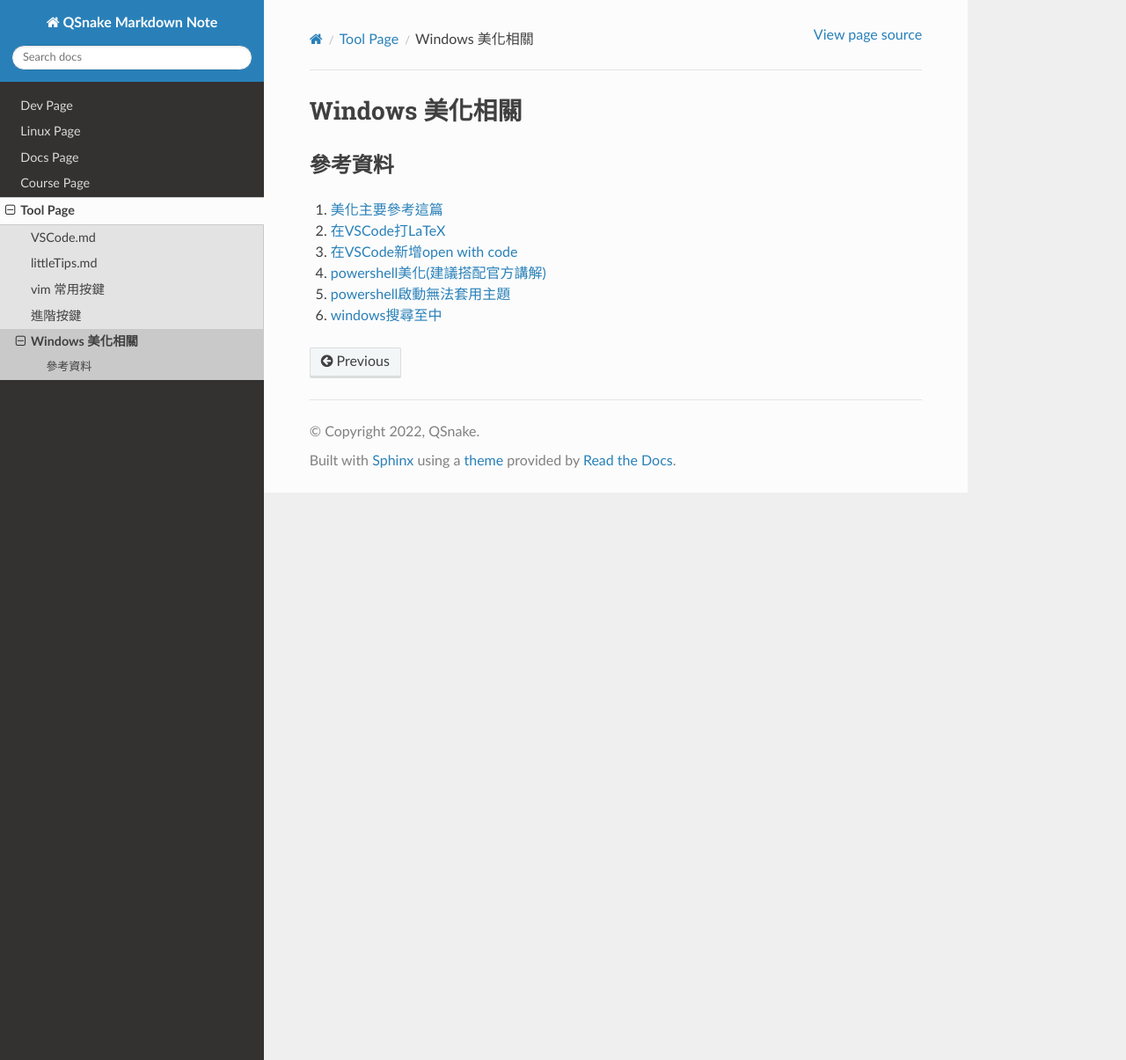
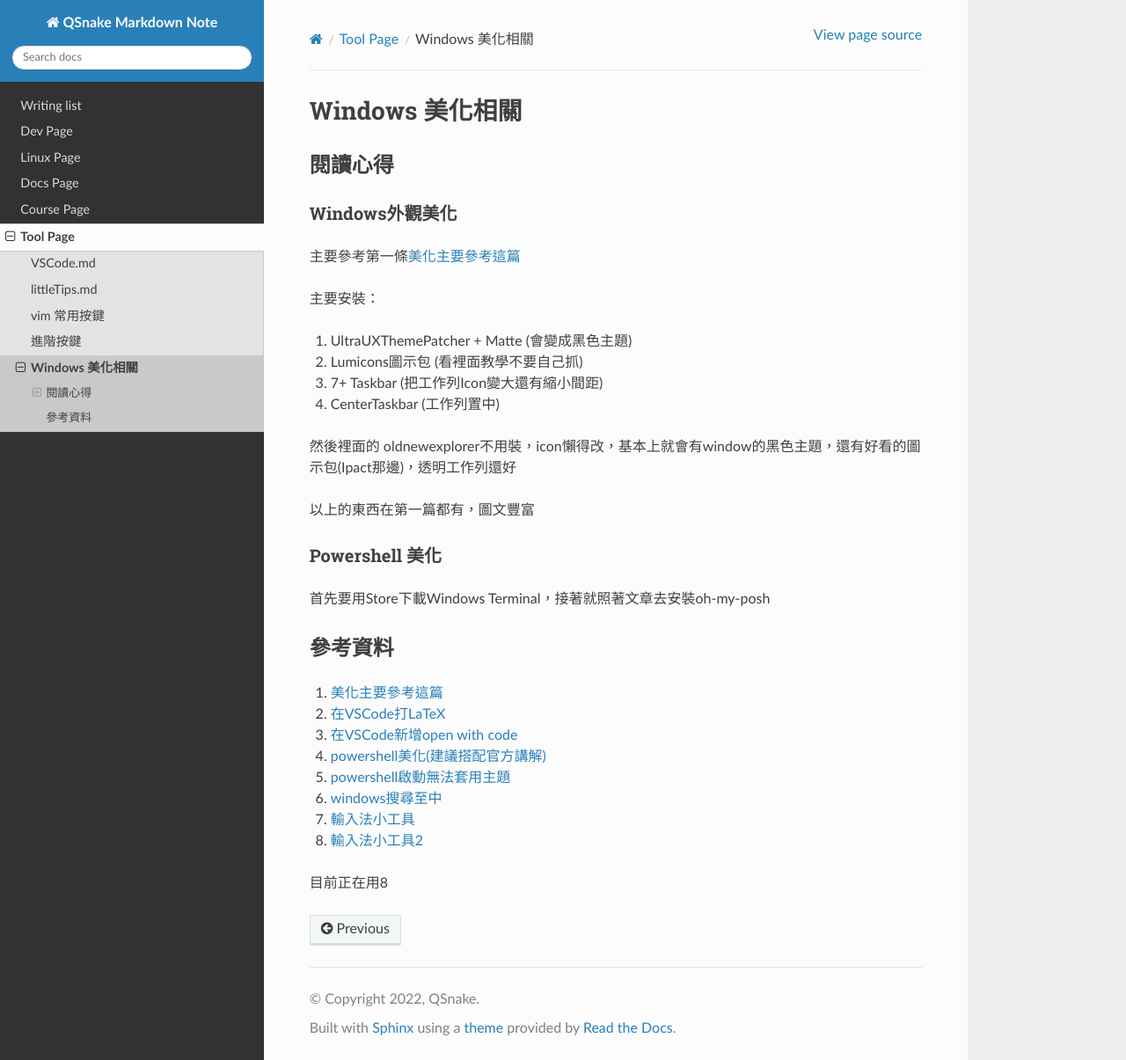
Before and after one commit to j36426052/Note, a Sphinx documentation site: the page built from Sphinx/source/Beauty/windows.md, in a window 1280 px wide and 1205 px high. Shown: the whole window at 88% size. Built offline with Sphinx 7.4.7 and the Read the Docs theme 2.0.0, drawn with Linux system fonts in a browser that asks for light colours.

Commit message:
lots of updates

```diff
--- a/Sphinx/source/Beauty/windows.md
+++ b/Sphinx/source/Beauty/windows.md
@@ -1,5 +1,25 @@
 # Windows 美化相關
 
+
+## 閱讀心得
+
+### Windows外觀美化
+
+主要參考第一條[美化主要參考這篇](https://dowfulhappy.blogspot.com/2019/06/win10-macos.html)
+
+主要安裝：
+1. UltraUXThemePatcher + Matte (會變成黑色主題)
+2. Lumicons圖示包 (看裡面教學不要自己抓)
+3. 7+ Taskbar (把工作列Icon變大還有縮小間距)
+4. CenterTaskbar (工作列置中)
+
+然後裡面的 oldnewexplorer不用裝，icon懶得改，基本上就會有window的黑色主題，還有好看的圖示包(Ipact那邊)，透明工作列還好
+
+以上的東西在第一篇都有，圖文豐富
+
+### Powershell 美化
+
+首先要用Store下載Windows Terminal，接著就照著文章去安裝oh-my-posh
 
 ## 參考資料
 
@@ -9,3 +29,7 @@
 4. [powershell美化(建議搭配官方講解)](https://www.ruyut.com/2022/06/windows-oh-my-posh.html)
 5. [powershell啟動無法套用主題](https://israynotarray.com/other/20200510/1067127387/)
 6. [windows搜尋至中](https://www.howtogeek.com/706008/how-to-get-a-spotlight-style-search-bar-on-windows-10/)
+7. [輸入法小工具](https://www.appinn.com/kblautoswitch/)
+8. [輸入法小工具2](https://zhuanlan.zhihu.com/p/560972030)
+
+目前正在用8
```
Also changed, not shown: Sphinx/source/Beauty/VSCode.md (+13 -1 lines), Sphinx/source/Dev/Python/GUI.md (added, +48 -0 lines), Sphinx/source/Dev/Python/exe.md (added, +8 -0 lines), Sphinx/source/Dev/graduate/RabbitMQ.md (+21 -3 lines), Sphinx/source/Dev/graduate/handwrite.md (added, +20 -0 lines), Sphinx/source/Dev/latexORC.md (added, +25 -0 lines), Sphinx/source/docs/keyboard.md (added, +1 -0 lines), Sphinx/source/docs/markdown管理.md (+1 -0 lines), Sphinx/source/docs/無線電.md (added, +8 -0 lines), Sphinx/source/writing list.md (added, +31 -0 lines), 3 other files.
